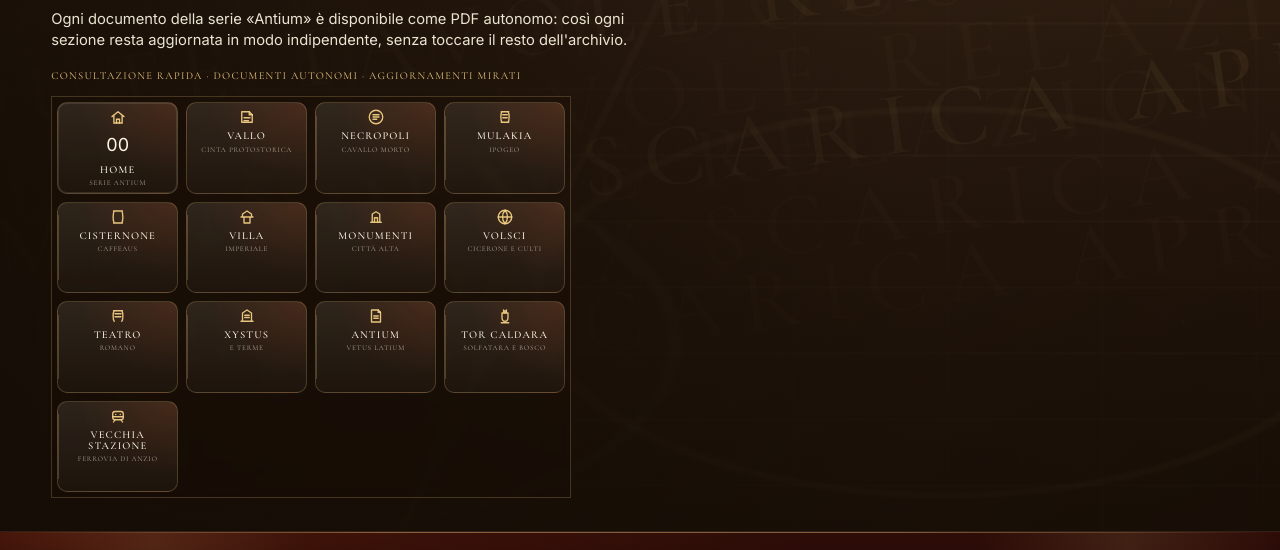
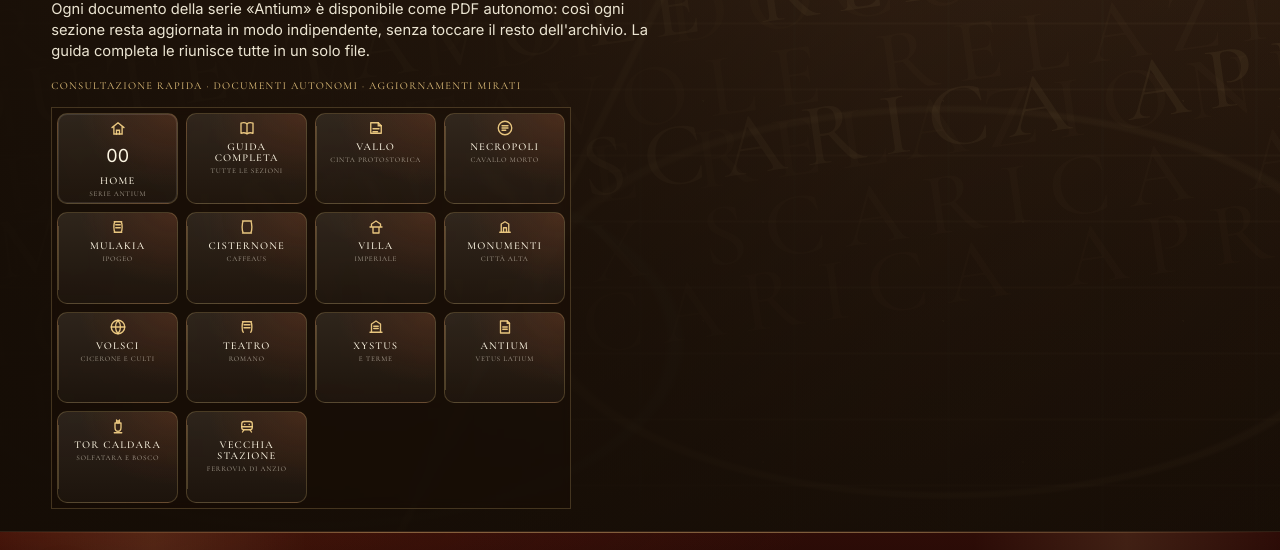
Before and after one commit to haziel-ang/antium-fai, a plain HTML site: page pdf.html in a window 1280 px wide. Shown: the part 269-819 px from the top of the page. Drawn offline with nearby package versions, Linux system fonts and the light colour scheme.

Commit message:
pdf.html: la guida completa in cima all'archivio
Co-Authored-By: Claude Opus 5.5 <noreply@anthropic.com>
Claude-Session: https://claude.ai/code/session_01WeBZjmjev2aGTYFHEFzLuz

```diff
--- a/pdf.html
+++ b/pdf.html
@@ -88,7 +88,7 @@
       <div class="hero-content container">
         <h1 id="pdf-hero-title" class="hero-title">Archivio PDF</h1>
         <div class="hero-divider" aria-hidden="true"><span class="line"></span><span class="diamond"></span></div>
-        <p class="hero-subtitle">Ogni documento della serie &laquo;Antium&raquo; &egrave; disponibile come PDF autonomo: cos&igrave; ogni sezione resta aggiornata in modo indipendente, senza toccare il resto dell'archivio.</p>
+        <p class="hero-subtitle">Ogni documento della serie &laquo;Antium&raquo; &egrave; disponibile come PDF autonomo: cos&igrave; ogni sezione resta aggiornata in modo indipendente, senza toccare il resto dell'archivio. La guida completa le riunisce tutte in un solo file.</p>
         <p class="hero-meta">Consultazione rapida · documenti autonomi · aggiornamenti mirati</p>
 
         <div class="hero-actions pdf-hero-actions" aria-label="Azioni e indice dei PDF">
@@ -99,6 +99,11 @@
             <span class="era-sub">Serie Antium</span>
           </a>
           <div class="pdf-hero-actions-scroll" aria-label="Indice interno dei PDF">
+            <a class="era-card" href="./docs/antium-v5.pdf" target="_blank" rel="noopener noreferrer">
+              <span class="era-icon" aria-hidden="true"><svg viewBox="0 0 24 24" fill="none"><path d="M4 5.5c2.5-1 5.5-1 8 .8 2.5-1.8 5.5-1.8 8-.8V19c-2.5-1-5.5-1-8 .8-2.5-1.8-5.5-1.8-8-.8z" stroke="currentColor" stroke-width="1.8" stroke-linejoin="round"/><path d="M12 6.3v13.5" stroke="currentColor" stroke-width="1.8"/></svg></span>
+              <span class="era-title">Guida completa</span>
+              <span class="era-sub">Tutte le sezioni</span>
+            </a>
             <a class="era-card" href="./docs/vallo.pdf" target="_blank" rel="noopener noreferrer">
               <span class="era-icon" aria-hidden="true"><svg viewBox="0 0 24 24" fill="none"><path d="M5 5h10l4 4v10H5z" stroke="currentColor" stroke-width="1.8" stroke-linejoin="round"/><path d="M15 5v4h4M8 13h8M8 17h6" stroke="currentColor" stroke-width="1.8" stroke-linecap="round"/></svg></span>
               <span class="era-title">Vallo</span>
```
